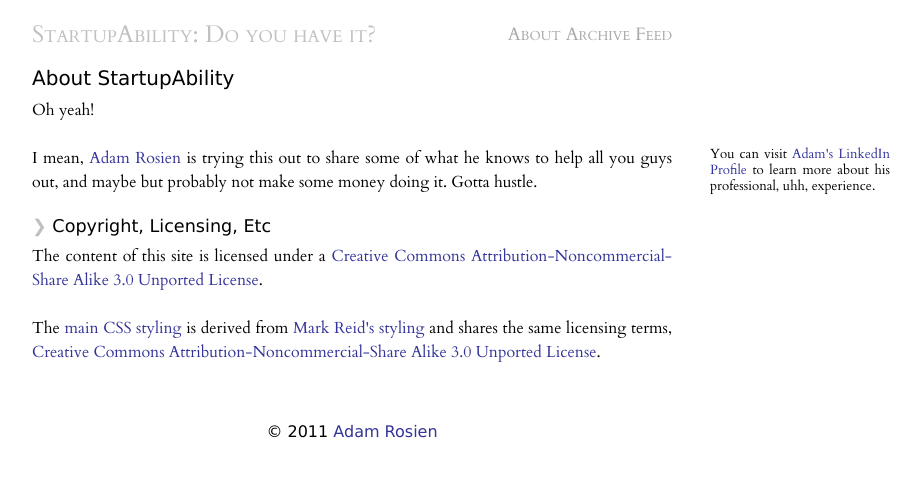
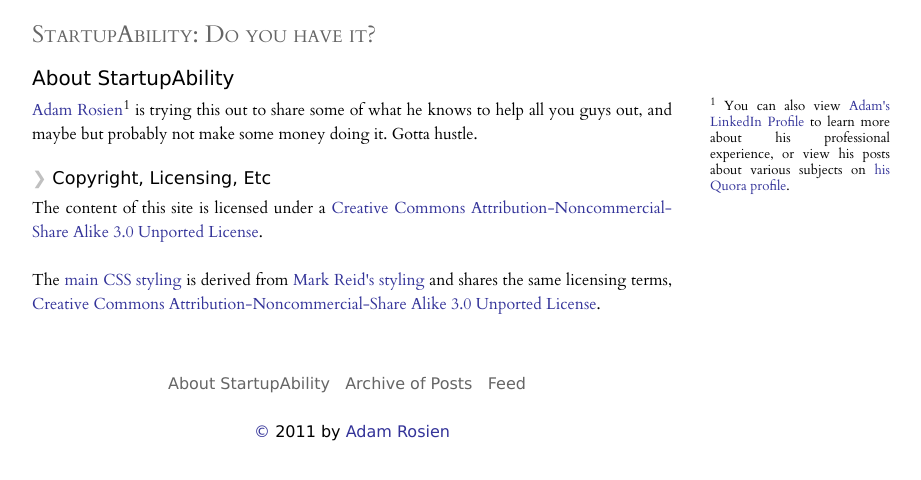
Before and after one commit to arosien/startupability.com, a Jekyll site: the page built from about.html, in a window 1280 px wide. Shown: the top 480 px of the page, without its empty margins (80-1001 px from the left). Built offline with Jekyll 4.4.1, drawn with Linux system fonts in a browser that asks for light colours.

Commit message:
Formatting.
Navigation to bottom, darker grey text, numbers for sidenotes.

```diff
--- a/_layouts/default.html
+++ b/_layouts/default.html
@@ -24,18 +22,20 @@
   <body>
       <div id="site">
           <div id="header">
-              <h1>
-                  <a href="/">StartupAbility: Do you have it?</a>
-                  <span id="navigation">
-                      <a href="/about.html">About</a>
-                      <a href="/archive.html">Archive</a>
-                      <a href="/index.xml">Feed</a>
-                  </span>
-              </h1>
+              <h1><a href="/">StartupAbility: Do you have it?</a></h1>
           </div>
           <div id="content">
               {{ content }}
           </div>
-          <div id="footer">&copy; 2011 <a href="/about.html">Adam Rosien</a></div>
+	  <div id="footer">
+		<span id="navigation">
+                      <a href="/about.html">About StartupAbility</a> &nbsp;
+                      <a href="/archive.html">Archive of Posts</a> &nbsp;
+                      <a href="/index.xml">Feed</a> &nbsp;
+                </span>
+		<p/>
+		<p/>
+		<a href="http://creativecommons.org/licenses/by-nc-sa/3.0/">&copy;</a> 2011 by <a href="/about.html">Adam Rosien</a>
+	  </div>
       </body>
 </html>
--- a/about.html
+++ b/about.html
@@ -6,11 +6,8 @@
 <div id="page">
 <h1>About StartupAbility</h1>
 <p>
-Oh yeah!
-</p>
-<p>
-<small class="sidenote">You can visit <a href="http://linkedin.com/in/arosien">Adam's LinkedIn Profile</a> to learn more about his professional, uhh, experience.</small>
-I mean, <a href="http://rosien.net">Adam Rosien</a> is trying this out to share
+<small class="sidenote"><sup>1</sup> You can also view <a href="http://linkedin.com/in/arosien">Adam's LinkedIn Profile</a> to learn more about his professional experience, or view his posts about various subjects on <a href="https://www.quora.com/Adam-Rosien">his Quora profile</a>.</small>
+<a href="http://rosien.net">Adam Rosien</a><sup>1</sup> is trying this out to share
 some of what he knows to help all you guys out, and maybe but probably not
 make some money doing it. Gotta hustle.
 </p>
--- a/css/screen.css
+++ b/css/screen.css
@@ -156,7 +156,7 @@
 /* @end */
 
 /* @group Header */
-#header a { color: silver; }
+#header a { color: #666; }
 
 #header {
     color: silver;
@@ -256,6 +256,10 @@
     text-align: center;
 }
 
+#footer p {
+	text-align: center;
+}
+
 #pagination a.back {
     float: left;
 }
@@ -270,12 +274,12 @@
 }
 
 #navigation {
-    float: right;
-    font-size: .75em;
+    float: center;
+    font-size: 1.0em;
 }
 
 #navigation a {
-    color: darkgray;
+    color: #666;
 }
 
 hr {
--- a/index.html
+++ b/index.html
@@ -11,8 +11,8 @@
 	of your skills and personality: your <em>startup-ability</em>. Yeah, I just made that up.
 	</p>
 	<p>
-	Here's the TODO for this site:
-	<small class="sidenote">First lesson: all startups have a big TODO list that never actually gets done because there's always something more important to do.</small>
+	Here's the TODO<sup>1</sup> for this site:
+	<small class="sidenote"><sup>1</sup> First lesson: all startups have a big TODO list that never actually gets done because there's always something more important to do.</small>
 	<ul>
 		<li>How to hire me as a coach (or interviewer for your startup)</li>
 		<li>Anatomy of a startup</li>
```
Also changed, not shown: other parts of _layouts/default.html (+2 -4 lines).
